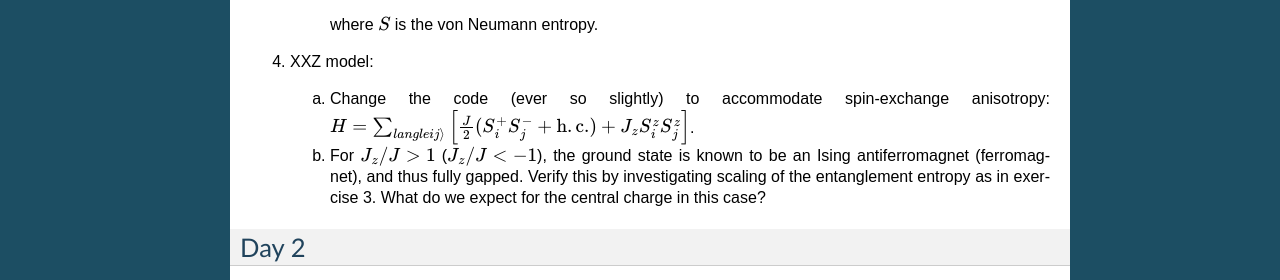
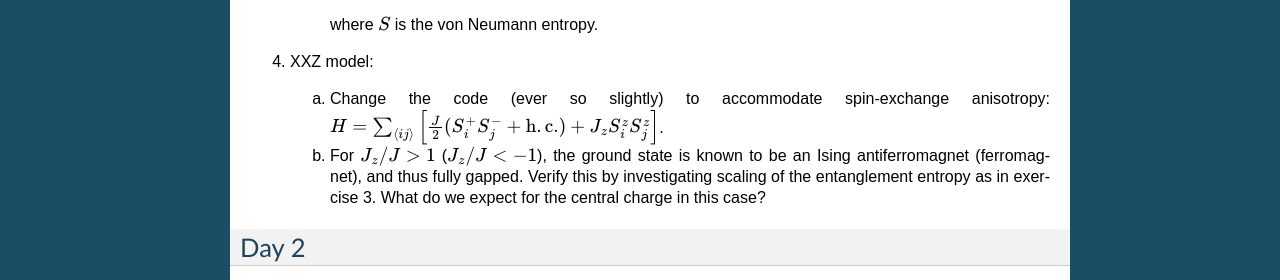
Before and after one commit to simple-dmrg/simple-dmrg, a Sphinx documentation site: the page built from docs/exercises.rst, in a window 1280 px wide. Shown: the part 929-1209 px from the top of the page. Built offline with Sphinx 7.4.7, drawn with Linux system fonts in a browser that asks for light colours; formulas are drawn with MathJax 3.

```diff
--- a/docs/exercises.rst
+++ b/docs/exercises.rst
@@ -40,7 +40,7 @@ Day 1
 
 4.  XXZ model:
 
-    (a) Change the code (ever so slightly) to accommodate spin-exchange anisotropy: :math:`H = \sum_{langle ij \rangle} \left[ \frac{J}{2} (S_i^+ S_j^- + \mathrm{h.c.}) + J_z S_i^z S_j^z \right]`.
+    (a) Change the code (ever so slightly) to accommodate spin-exchange anisotropy: :math:`H = \sum_{\langle ij \rangle} \left[ \frac{J}{2} (S_i^+ S_j^- + \mathrm{h.c.}) + J_z S_i^z S_j^z \right]`.
 
     (b) For :math:`J_z/J > 1` (:math:`J_z/J < -1`), the ground state is known to be an Ising antiferromagnet (ferromagnet), and thus fully gapped.
         Verify this by investigating scaling of the entanglement entropy as in exercise 3.  What do we expect for the central charge in this case?
```
